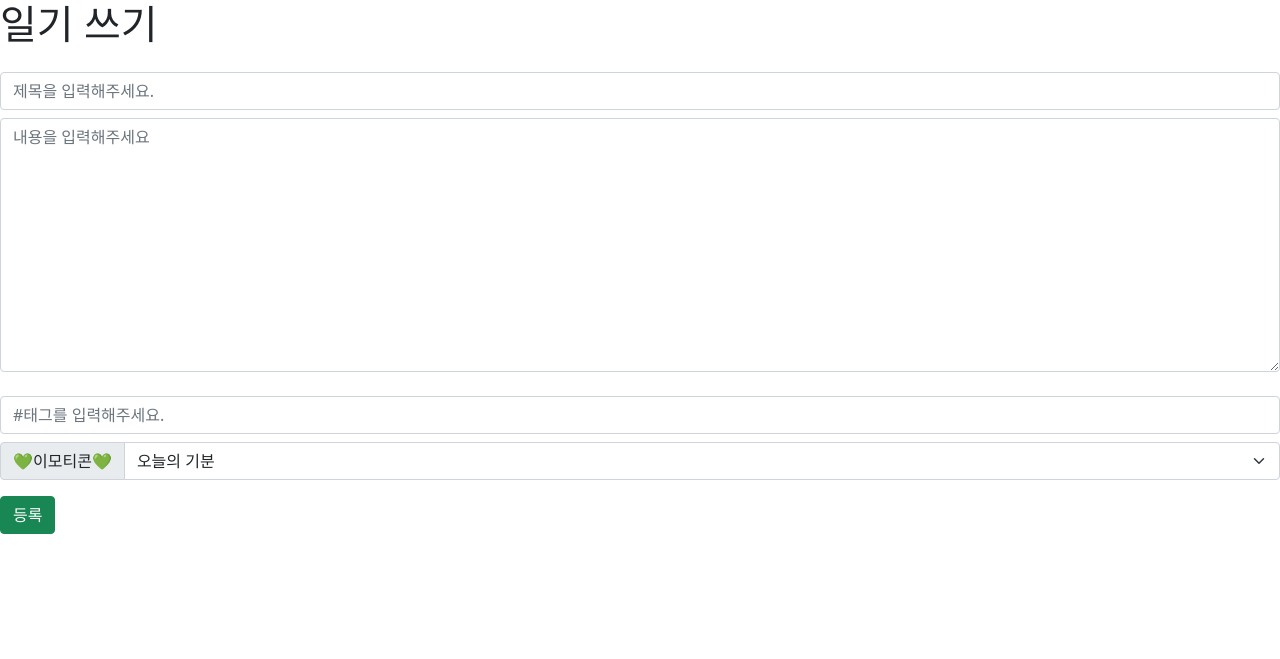
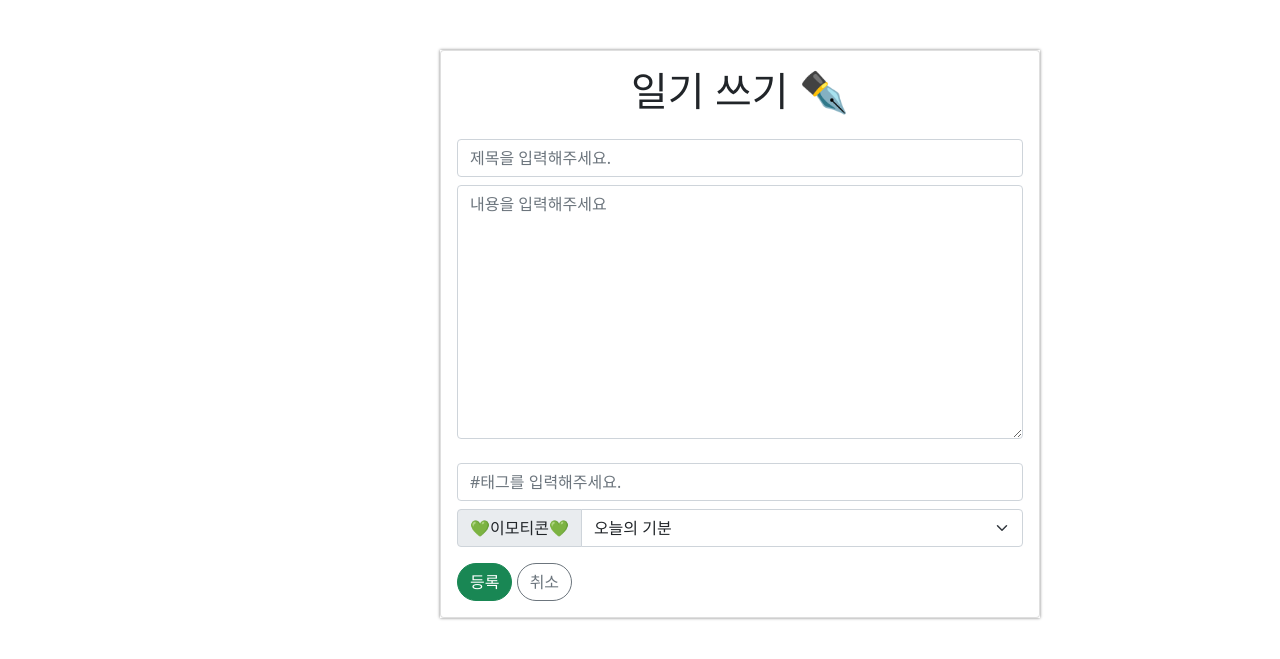
Before and after one commit to Full-Stack-Mini-Project-Team14/little-diary, a Flask app: template templates/write.html in a window 1280 px wide. Shown: the top 659 px of the page. Run offline with Flask 2, Linux system fonts and the light colour scheme; the template is opened without the code that fills it, so the values that code supplies are empty; some web fonts are replaced.

Commit message:
김오성님 작성하신 페이지와 메인페이지 연결 / css 업데이트

```diff
--- a/templates/write.html
+++ b/templates/write.html
@@ -1,5 +1,6 @@
 <!DOCTYPE html>
 <html lang="en">
+
 <head>
     <meta charset="UTF-8">
     <meta http-equiv="X-UA-Compatible" content="IE=edge">
@@ -14,6 +15,7 @@
 
     <link href="https://fonts.googleapis.com/css2?family=Gowun+Batang:wght@400;700&display=swap" rel="stylesheet">
 
+
     <title>일기 쓰기</title>
 
     <style>
@@ -22,14 +24,40 @@
             /*height: 0px;*/
             /*padding: 0px;*/
             /*margin: 0px;*/
-    font-size : xx-large;
+            font-size: xx-large;
 
         }
-    .on-off{
-        font-size : xx-large;
+
+        .on-off {
+            font-size: xx-large;
         }
-    .emo{
-        font-size : xx-large;
+
+        .emo {
+            font-size: xx-large;
+        }
+
+        .diaryWrap {
+            /* background-color: blue; */
+            width: 50%;
+            left: 50%;
+            max-width: 600px;
+            margin: 50px 0px 0px -200px;
+            position: absolute;
+            box-shadow: 0px 0px 3px 0px gray;
+
+
+        }
+
+        .writeTitle {
+            /* background-color: blue; */
+            display: flex;
+            flex-direction: row;
+            align-items: center;
+            justify-content: center;
+        }
+
+        .writebtn>button {
+            border-radius: 30px;
         }
     </style>
     <script>
@@ -42,7 +70,7 @@
             $.ajax({
                 type: 'POST',
                 url: '/api/write',
-                data: { title_give: title, contents_give : contents, tag_give : tag, emo_give: emo},
+                data: { title_give: title, contents_give: contents, tag_give: tag, emo_give: emo },
                 success: function (response) {
                     alert(response['msg'])
                     window.location.reload()
@@ -52,23 +80,19 @@
 
     </script>
 </head>
+
 <body>
-    <h1> 일기 쓰기</h1>
-
-
-        <input type="text" id="title" class="form-control mt-4 mb-2"
-               placeholder="제목을 입력해주세요." required
-        >
+    <div class=diaryWrap>
+        <div class="card">
+            <div class="card-body">
+                <h1 class='writeTitle'> 일기 쓰기 ✒</h1>
+                <input type="text" id="title" class="form-control mt-4 mb-2" placeholder="제목을 입력해주세요." required>
 
                 <div class="form-group">
-		<textarea id="contents" class="form-control" rows="10"
-                  placeholder="내용을 입력해주세요" required
-        ></textarea>
+                    <textarea id="contents" class="form-control" rows="10" placeholder="내용을 입력해주세요" required></textarea>
                 </div>
 
-        <input id="tag"  type="text"  class="form-control mt-4 mb-2"
-               placeholder="#태그를 입력해주세요." required
-        >
+                <input id="tag" type="text" class="form-control mt-4 mb-2" placeholder="#태그를 입력해주세요." required>
 
                 <div class="input-group mb-3">
                     <label class="input-group-text" for="emo">💚이모티콘💚</label>
@@ -84,9 +108,18 @@
                 </div>
 
 
+                <div class="writebtn">
+                    <button onclick="save_write()" type="button" class="btn btn-success">등록</button>
+                    <button onclick ="location.href='index.html'" type="button" class="btn btn-outline-secondary">취소</button>
+                </div>
+            </div>
+        </div>
 
-        <button onclick="save_write()" type="button" class="btn btn-success">등록</button>
+
+    </div>
+
 
 
 </body>
+
 </html>
```
Also changed, not shown: templates/index.html (+5 -19 lines). Lines whose indentation alone changed are shown as unchanged.
